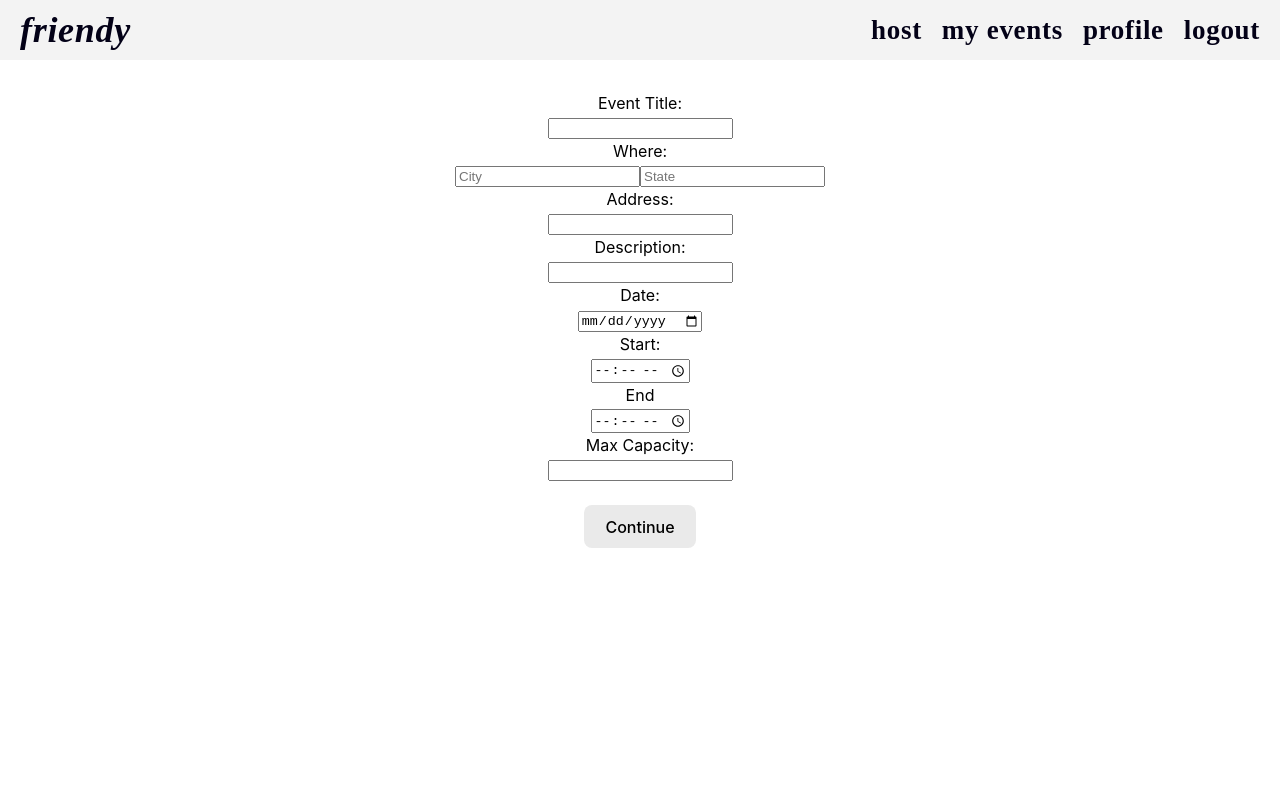
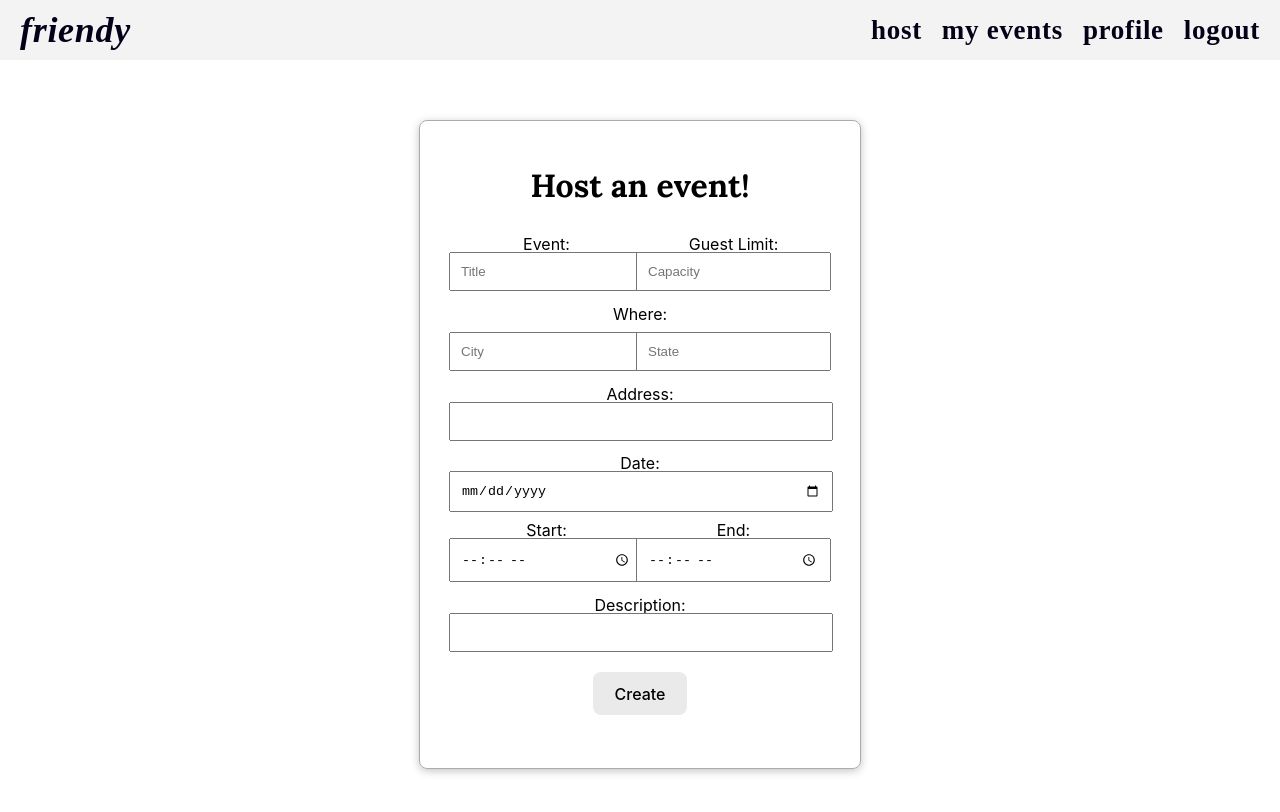
Before and after one commit to casy1996/Friendy, a React (Vite) app in the folder client/: page /host-event in a window 1280 px wide. Shown: the top 812 px of the page. Built offline with nearby package versions, Linux system fonts and the light colour scheme; sample sign-in values are in the browser's storage.

Commit message:
Commit 70 - Create event form styling.

```diff
--- a/client/src/App.css
+++ b/client/src/App.css
@@ -176,19 +176,19 @@
   min-height: 100vh;
 }
 
-.accountTitle img {
-  max-width: 280px;
-  max-height: 140px;
-  margin-bottom: -20px;
-  height: auto;
-}
-
 .accountBorder {
   border: 1.8px solid rgb(171, 171, 171);
   border-radius: 8px;
   padding: 20px 20px 40px 20px;
   width: 400px;
   box-shadow: 0 2px 8px rgb(196, 196, 196);
+}
+
+.accountTitle img {
+  max-width: 280px;
+  max-height: 140px;
+  margin-bottom: -20px;
+  height: auto;
 }
 
 .accountForm input {
@@ -206,7 +206,6 @@
   color:white;
   font-weight: 600;
   border-color: rgba(6, 6, 6, 0);
-
 }
 
 .accountForm input:focus,
@@ -298,7 +297,7 @@
 }
 
 
-/* ========== ALL EVENTS / MY EVENTS ========== */
+/* ========== ALL EVENTS ========== */
 .eventGallery {
   margin-top: 150px;
   margin-left: 50px;
@@ -333,7 +332,7 @@
 }
 @media (max-width: 1500px){
   .eventCard {
-    max-width: 25%;
+    max-width: 50%;
   }
 }
 @media (max-width: 1200px){
@@ -382,9 +381,10 @@
 
 /* ========== EVENT DETAILS ========== */
 
-body {
-  padding-bottom: 50px;
-  /* background-color: rgba(163, 173, 155, 0.917); */
+.detailBackground {
+  /* background-color: rgb(147, 175, 147); */
+  background-color: rgb(188, 185, 172);
+  padding: 40px 40px 100px 40px;
 }
 
 .detailPage {
@@ -528,6 +528,79 @@ body {
   outline: 4px auto #e79575;
 }
 
+/* ========== MY EVENTS ========== */
+
+.createEventPage {
+  display: flex;
+  flex-direction: column;
+  align-items: center;
+  padding-top: 120px;
+  padding-bottom: 120px;
+}
+
+.createBorder {
+  border: 1.8px solid rgb(171, 171, 171);
+  border-radius: 8px;
+  padding: 20px 20px 40px 20px;
+  width: 400px;
+  box-shadow: 0 2px 8px rgb(196, 196, 196);
+}
+
+.createTitle {
+  margin-bottom: -20px;
+  font-family: "lora", serif;
+}
+
+.createForm {
+  padding: 10px;
+  margin: 3px;
+  font-size: 16px;
+  box-sizing: border-box;
+}
+
+.createForm button:hover {
+  background-color: rgba(235, 113, 6, 0.734);
+  color:white;
+  font-weight: 600;
+  border-color: rgba(6, 6, 6, 0);
+}
+
+.createForm input:focus,
+.createForm textarea:focus {
+  outline-color: rgb(245, 181, 148);
+  box-shadow: 0 0 3px rgb(255, 186, 217);
+}
+
+.createForm input {
+  width: 171px;
+  padding: 10px;
+  margin: -4px;
+}
+
+.eventStart,
+.eventLocation,
+.eventTime {
+  display: flex;
+  justify-content: space-between;
+  padding: 10px 0px 15px 0px;
+}
+
+.eventAddress input {
+  width: 360px;
+}
+
+.eventDate {
+  padding-top: 14px;
+}
+
+.eventDate input {
+  width: 360px;
+}
+
+.eventDesc input {
+  width: 360px;
+}
+
 /* .logo {
   height: 6em;
   padding: 1.5em;
--- a/client/src/components/EventForm.jsx
+++ b/client/src/components/EventForm.jsx
@@ -40,49 +40,53 @@ const EventForm = () => {
 
     return (
         <form onSubmit={handleSubmit}>
-            <div>
-                <label>Event Title:</label>
+            <div className="eventStart">
+                <div>
+                <label>Event:</label>
                 <br></br>
-                <input type="text" name="event" onChange={handleChange} required/>
+                <input type="text" name="event" onChange={handleChange} placeholder="Title" required/>
+                </div>
+                <div>
+                <label>Guest Limit:</label>
+                <br></br>
+                <input type="text" name="capacity" onChange={handleChange} placeholder="Capacity" required/>
+                </div>
             </div>
             <div>
                 <label>Where:</label>
                 <br></br>
+                <div className="eventLocation">
                 <input type="text" name="eventCity" onChange={handleChange} placeholder='City' required/>
                 <input type="text" name="eventState" onChange={handleChange} placeholder='State'required/>
+                </div>
             </div>
-            <div>
+            <div className="eventAddress">
                 <label>Address:</label>
                 <br></br>
                 <input type="text" name="address" onChange={handleChange} required/>
             </div>
-            <div>
+            <div className="eventDate">
+                <label>Date:</label>
+                <br></br>
+                <input type="date" name="date" onChange={handleChange} required/>
+            </div>
+            <div className="eventTime">
+                <div>
+                <label>Start:</label>
+                <input type="time" name="startTime" onChange={handleChange} required/>
+                </div>
+                <div>
+                <label>End:</label>
+                <input type="time" name="endTime" onChange={handleChange} required/>
+                </div>
+            </div>
+            <div className="eventDesc">
                 <label>Description:</label>
                 <br></br>
                 <input type="text" name="description" onChange={handleChange} required/>
             </div>
-            <div>
-                <label>Date:</label>
-                <br></br>
-                <input type="date" name="date" onChange={handleChange} required/>
-            </div>
-            <div>
-                <label>Start:</label>
-                <br></br>
-                <input type="time" name="startTime" onChange={handleChange} required/>
-            </div>
-            <div>
-                <label>End</label>
-                <br></br>
-                <input type="time" name="endTime" onChange={handleChange} required/>
-            </div>
-            <div>
-                <label>Max Capacity:</label>
-                <br></br>
-                <input type="text" name="capacity" onChange={handleChange} required/>
-            </div>
             <br></br>
-            <button type="submit">Continue</button>
+            <button type="submit">Create</button>
         </form>
     );
 };
--- a/client/src/pages/CreateEvent.jsx
+++ b/client/src/pages/CreateEvent.jsx
@@ -18,13 +18,17 @@ const CreateEvent = () => {
     }, [navigate]);
 
     return (
-        <div>
+        <div className="createEventPage">
             <NavbarMember/>
-            <div>
-            <h1>Host an event!</h1>
-            <EventForm/>
+
+            <div className="createBorder">
+
+
+                <div className="createTitle"><h1>Host an event!</h1></div>
+                <div className="createForm"><EventForm/></div>
+
             </div>
-            <br></br>
+
         </div>
     );
 };
--- a/client/src/pages/EventDetailsMember.jsx
+++ b/client/src/pages/EventDetailsMember.jsx
@@ -120,6 +120,8 @@ const EventDetailMember = () => {
     };
 
     return (
+        <div className="detailBackground">
+
         <div className="detailPage">
             <NavbarMember/>
 
@@ -159,6 +161,7 @@ const EventDetailMember = () => {
 
 
         </div>
+        </div>
     );
 };
 
--- a/client/src/pages/EventDetailsViewer.jsx
+++ b/client/src/pages/EventDetailsViewer.jsx
@@ -38,6 +38,7 @@ const EventDetailViewer = () => {
     };
 
     return (
+        <div className="detailBackground">
         <div className="detailPage">
             <NavbarViewer/>
 
@@ -47,7 +48,7 @@ const EventDetailViewer = () => {
                 <h1>{event.event}</h1>
                 <h2>hosted by {event.user.userName}</h2>
                 <p>Date: {event.date}</p>
-                <p>Time: {event.startTime} = {event.endTime}</p>
+                <p>Time: {event.startTime} - {event.endTime}</p>
                 <p>{event.description}</p>
                 <button onClick={handleJoin}>Join</button>
             </div>
@@ -61,6 +62,7 @@ const EventDetailViewer = () => {
 
             </div>
         </div>
+        </div>
     );
 };
 
--- a/client/src/pages/MyEvents.jsx
+++ b/client/src/pages/MyEvents.jsx
@@ -30,18 +30,18 @@ const MyEvents = () => {
 
 
     return (
-        <div>
+        <div className="eventGallery">
             <NavbarMember/>
-            <br></br>
-            <div>
+
+            <div className="eventContainer">
                 {events.length === 0 ? ( <p>Join an event or create your own to see them here.</p> ) : (
                     events.map(event => (
-                        <div key={event.id} className="event-card">
+                        <div key={event.id} className="eventCard">
                             <Link to={`/member/events/${event.id}`}>
                             <h2>{event.event}</h2>
-                            <h4>{event.eventCity}, {event.eventState}</h4>
-                            <h4>hosted by {event.user.userName}</h4>
-                            <img src={`${event.eventPicture}`} alt={`${event.event}`}></img>
+                            <h5>📍{event.eventCity}, {event.eventState}</h5>
+                            <p>hosted by {event.user.userName}</p>
+                            <img src={`${event.eventPicture}`} alt={`${event.event}`} className="cardImage"/>
                             </Link>
                         </div>
                     ))
```
